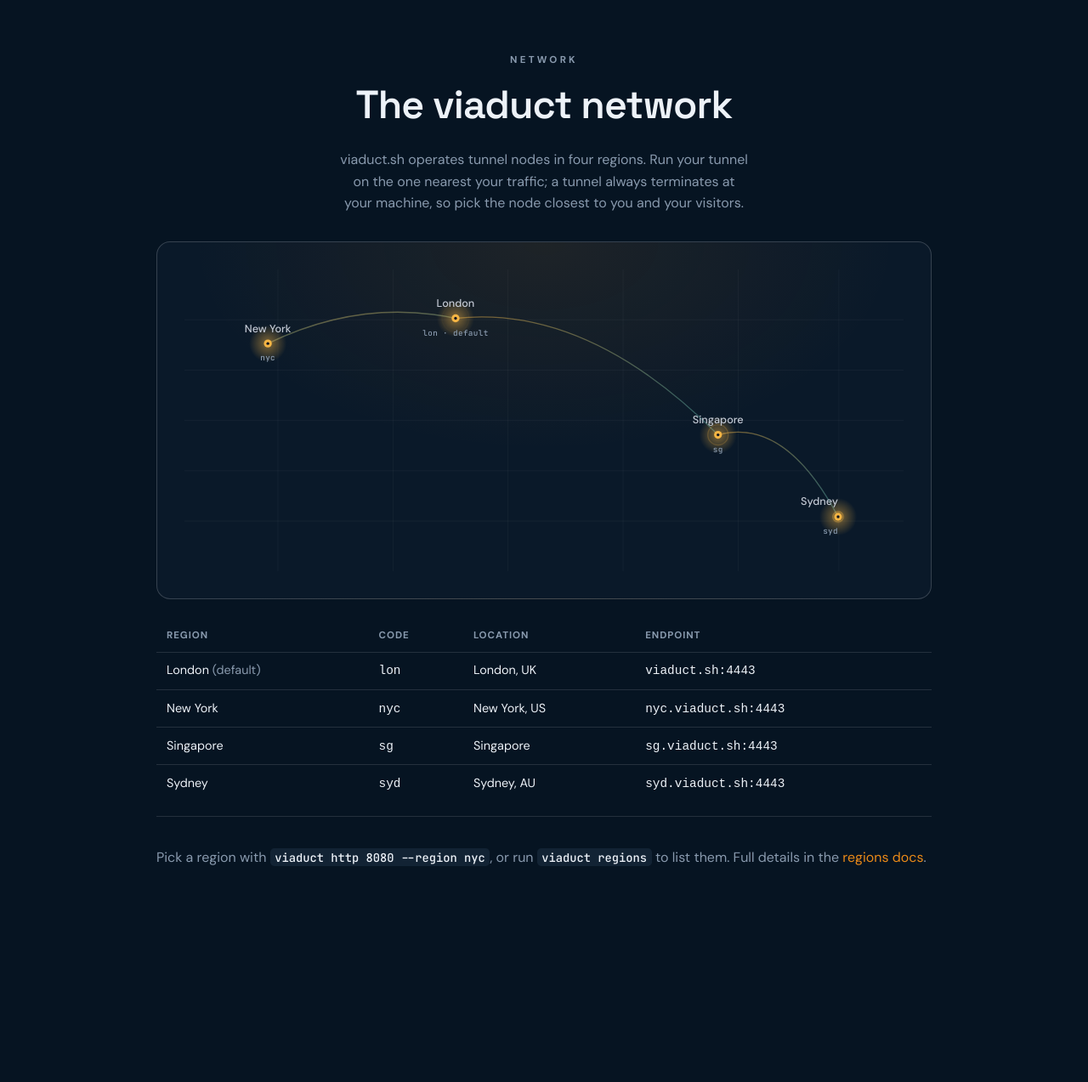
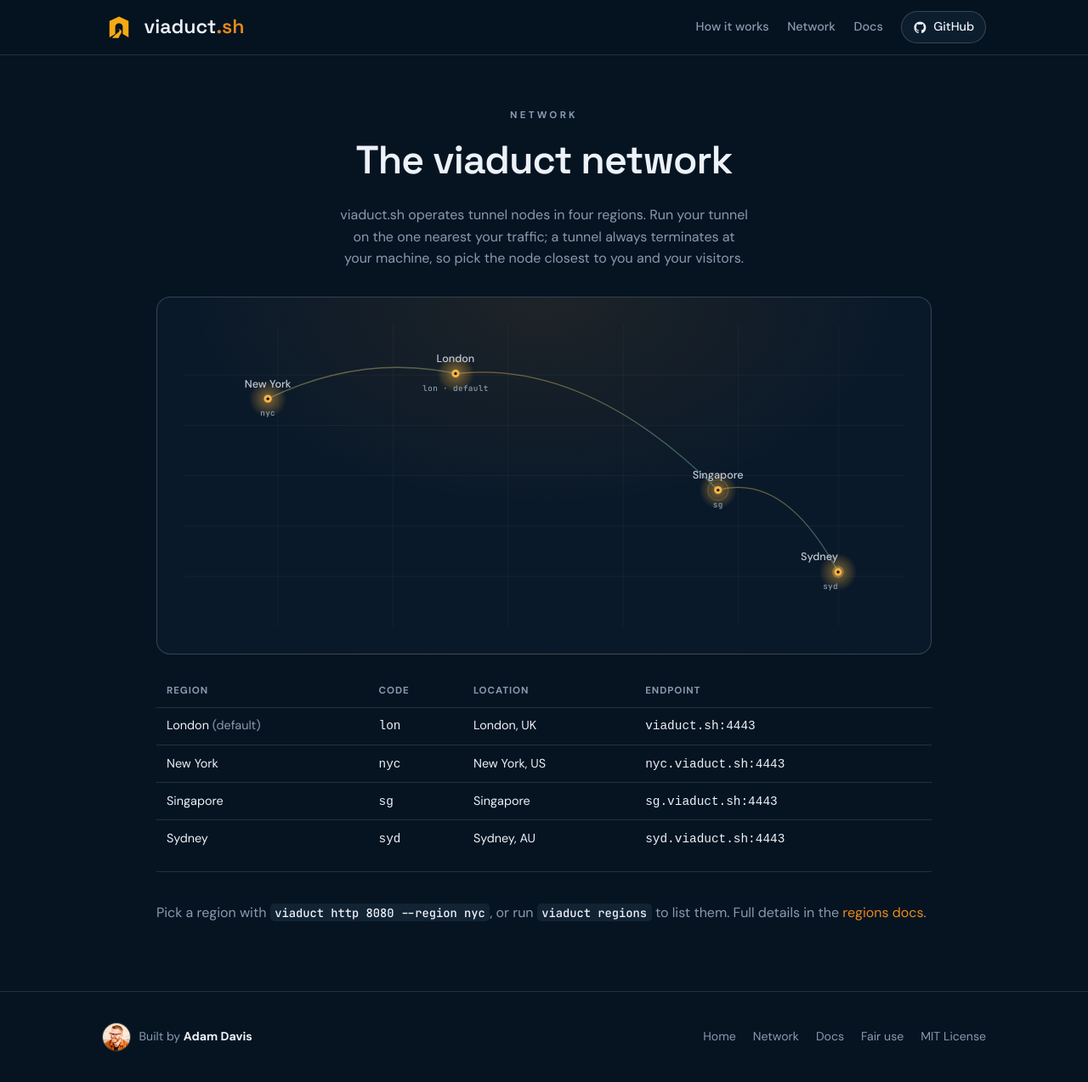
Before and after one commit to webmull/viaduct, a plain HTML site: page site/network/index.html in a window 1280 px wide. Shown: the whole page at 85% size. Before the commit the page ends 1101 px from the top, so only its background shows below. Drawn offline with Linux system fonts and the light colour scheme.

Commit message:
site: network page keeps the standard header/footer; add Network to nav + footer across pages

```diff
--- a/site/network/index.html
+++ b/site/network/index.html
@@ -33,6 +33,24 @@
   </style>
 </head>
 <body>
+  <header class="site-header">
+    <div class="wrap header-inner">
+      <a class="brand" href="/">
+        <img src="/viaduct-mark.png" alt="" />
+        <span>viaduct<span class="tld">.sh</span></span>
+      </a>
+      <nav class="site-nav">
+        <a class="nav-desktop" href="/#how">How it works</a>
+        <a class="nav-desktop" href="/network/">Network</a>
+        <a class="nav-desktop" href="/docs/">Docs</a>
+        <a class="gh-pill" href="https://github.com/webmull/viaduct" target="_blank" rel="noreferrer">
+          <svg viewBox="0 0 24 24" aria-hidden="true"><path d="M12 2C6.477 2 2 6.477 2 12c0 4.419 2.865 8.17 6.839 9.49.5.092.682-.218.682-.486 0-.236-.009-.866-.014-1.7-2.782.605-3.369-1.343-3.369-1.343-.454-1.156-1.11-1.464-1.11-1.464-.908-.62.069-.608.069-.608 1.004.07 1.532 1.03 1.532 1.03.892 1.529 2.341 1.087 2.91.831.092-.646.35-1.086.636-1.337-2.22-.251-4.555-1.111-4.555-4.943 0-1.091.39-1.984 1.03-2.683-.103-.253-.447-1.27.098-2.647 0 0 .84-.269 2.75 1.025A9.578 9.578 0 0 1 12 6.836c.85.004 1.705.115 2.504.337 1.909-1.294 2.747-1.025 2.747-1.025.547 1.377.203 2.394.1 2.647.64.699 1.028 1.592 1.028 2.683 0 3.842-2.339 4.687-4.566 4.935.359.309.678.919.678 1.852 0 1.336-.012 2.415-.012 2.743 0 .267.18.578.688.48C19.138 20.167 22 16.418 22 12c0-5.523-4.477-10-10-10z"/></svg>
+          GitHub
+        </a>
+      </nav>
+    </div>
+  </header>
+
   <main>
     <section class="docs-hero">
       <div class="wrap">
@@ -132,5 +150,22 @@
       </div>
     </div>
   </main>
+
+  <footer class="site-footer">
+    <div class="wrap footer-inner">
+      <a href="https://adamdavis.co.uk" target="_blank" rel="noreferrer"
+         style="display:flex;align-items:center;gap:0.6rem;text-decoration:none;color:inherit">
+        <img src="/adam.png" alt="Adam Davis" width="34" height="34" style="border-radius:999px;border:1px solid var(--border-strong)" />
+        <span>Built by <strong style="color:var(--foreground);font-weight:600">Adam Davis</strong></span>
+      </a>
+      <div class="footer-links">
+        <a href="/">Home</a>
+        <a href="/network/">Network</a>
+        <a href="/docs/">Docs</a>
+        <a href="/terms/">Fair use</a>
+        <a href="https://github.com/webmull/viaduct/blob/main/LICENSE" target="_blank" rel="noreferrer">MIT License</a>
+      </div>
+    </div>
+  </footer>
 </body>
 </html>
```
Also changed, not shown: site/404.html (+2 -0 lines), site/docs/index.html (+2 -0 lines), site/index.html (+2 -0 lines), site/terms/index.html (+2 -0 lines).
